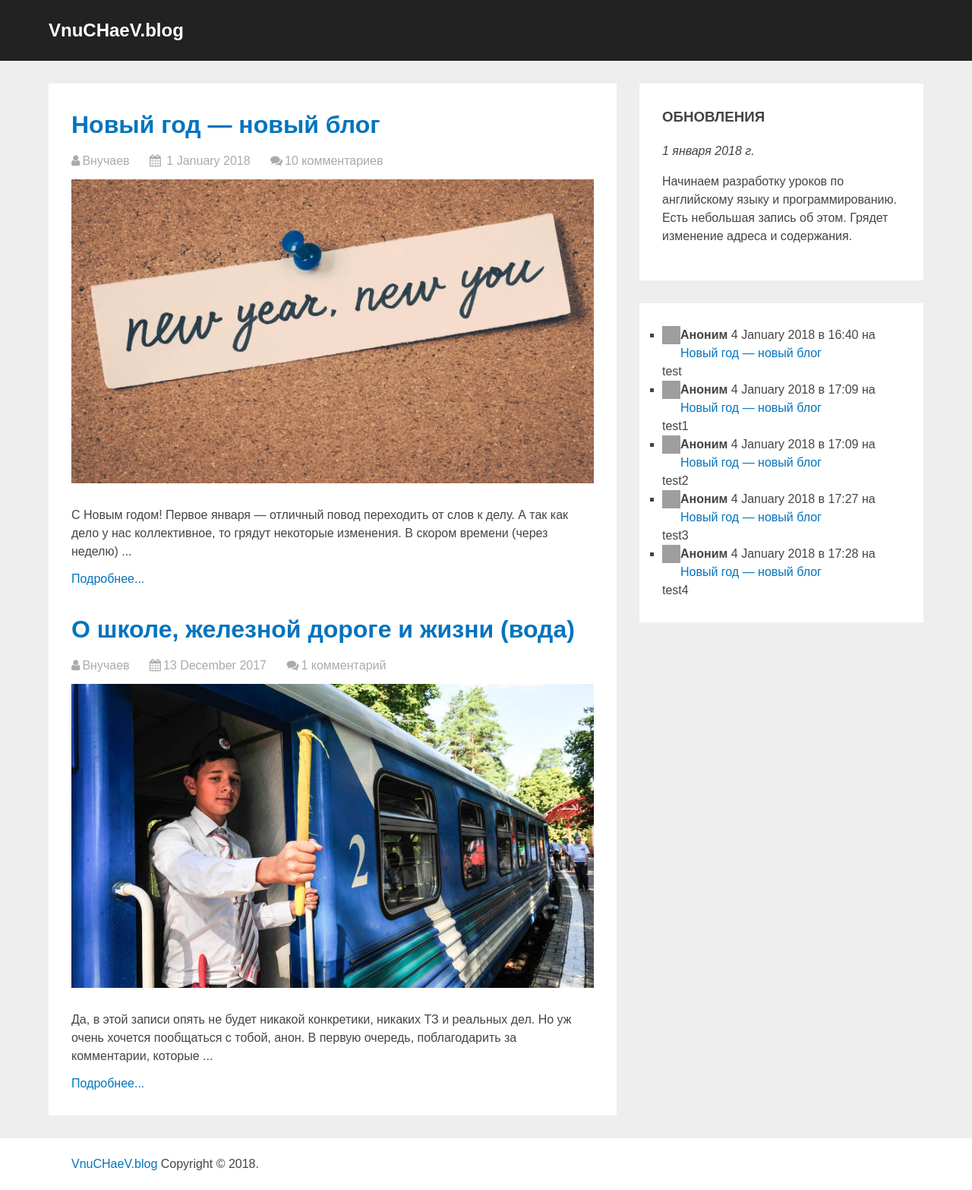
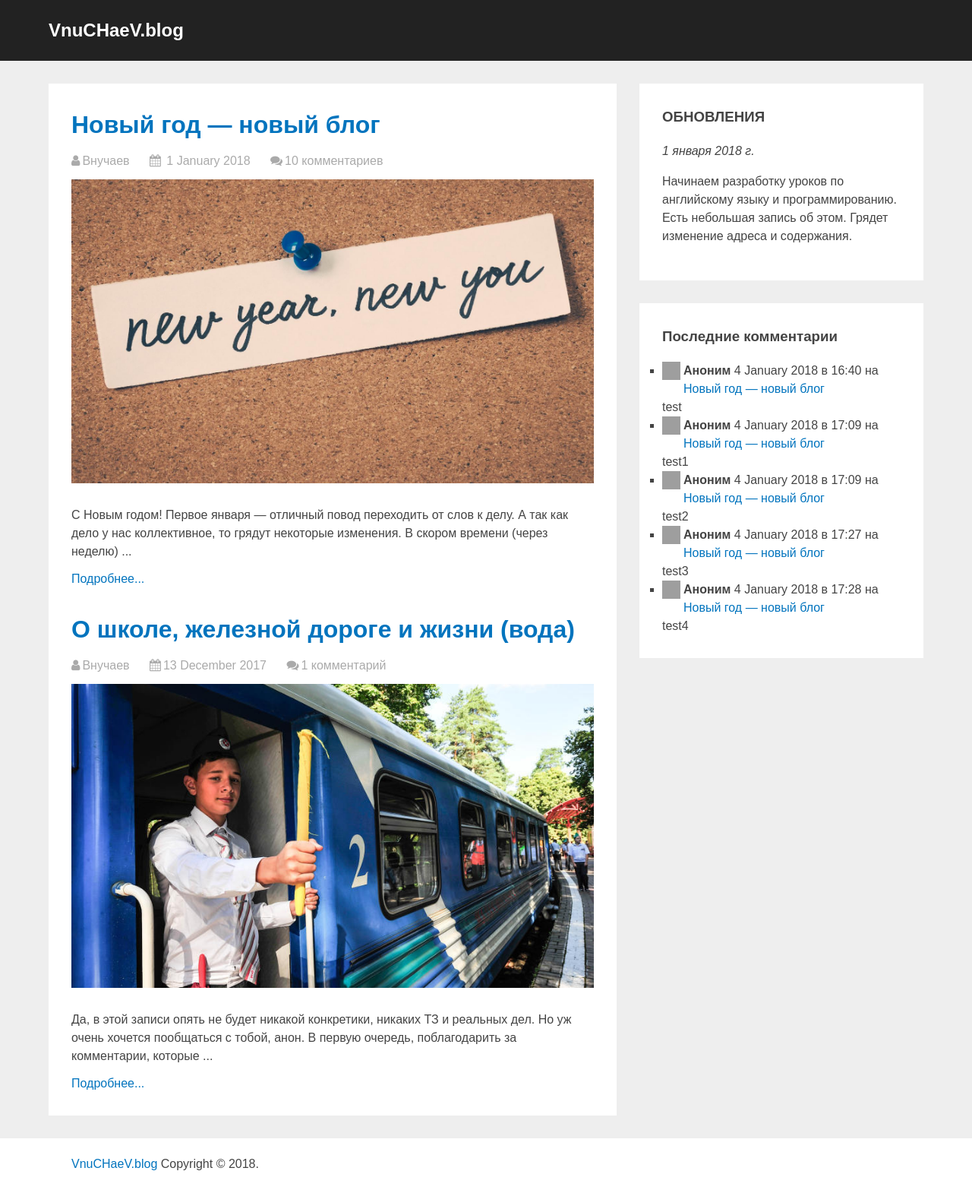
Before and after one commit to vitoyucepi/blog, a Jekyll site: the page built from index.html, in a window 1280 px wide. Shown: the whole page at 76% size. Built offline with Jekyll 4.4.1, drawn with Linux system fonts in a browser that asks for light colours; grey boxes are pictures that could not be loaded.

Commit message:
last comments

```diff
--- a/_includes/lastcomments.html
+++ b/_includes/lastcomments.html
@@ -4,6 +4,8 @@
         {% assign comments = comments | concat: localcomments %}
     {% endif %}
 {% endfor %}
+{% if comments != empty %}
+    <h3>Последние комментарии</h3>
     <ul id="lastcommentslist">
     {% for comment in comments limit:5 %}
             <li class="lastcommentsitem">
@@ -15,3 +17,4 @@
             </li>
     {% endfor %}
     </ul>
+{% endif %}
--- a/css/default.css
+++ b/css/default.css
@@ -248,6 +248,7 @@ body {
 }
 
 .lastcommentsitem .commentavatar {
+    padding-right: 4px;
     float: left;
 }
 
```
Lines whose indentation alone changed are shown as unchanged.
